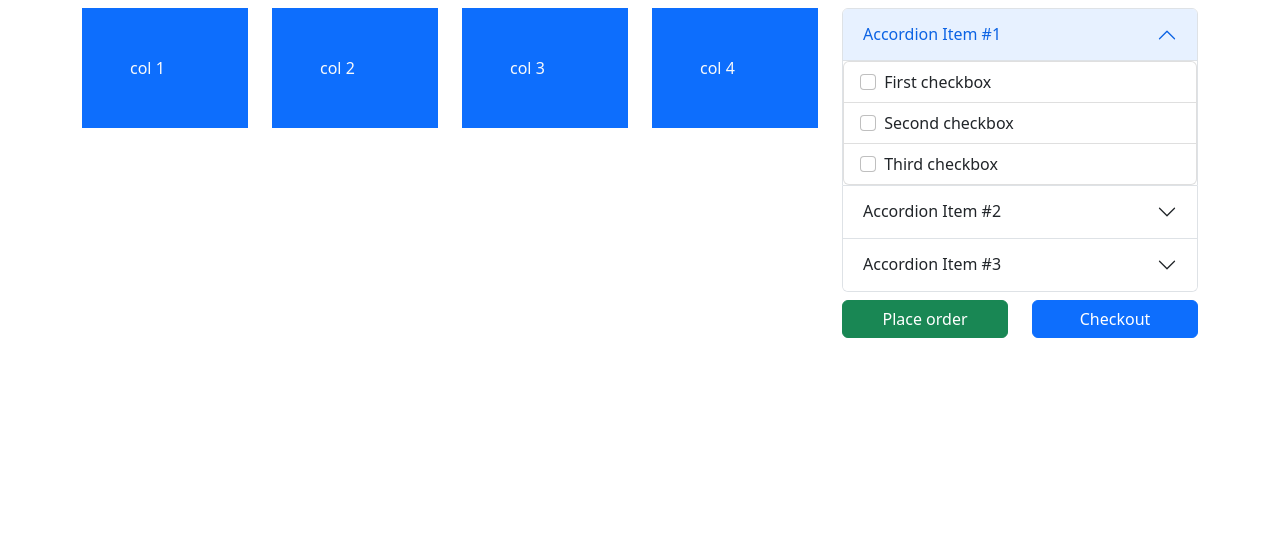
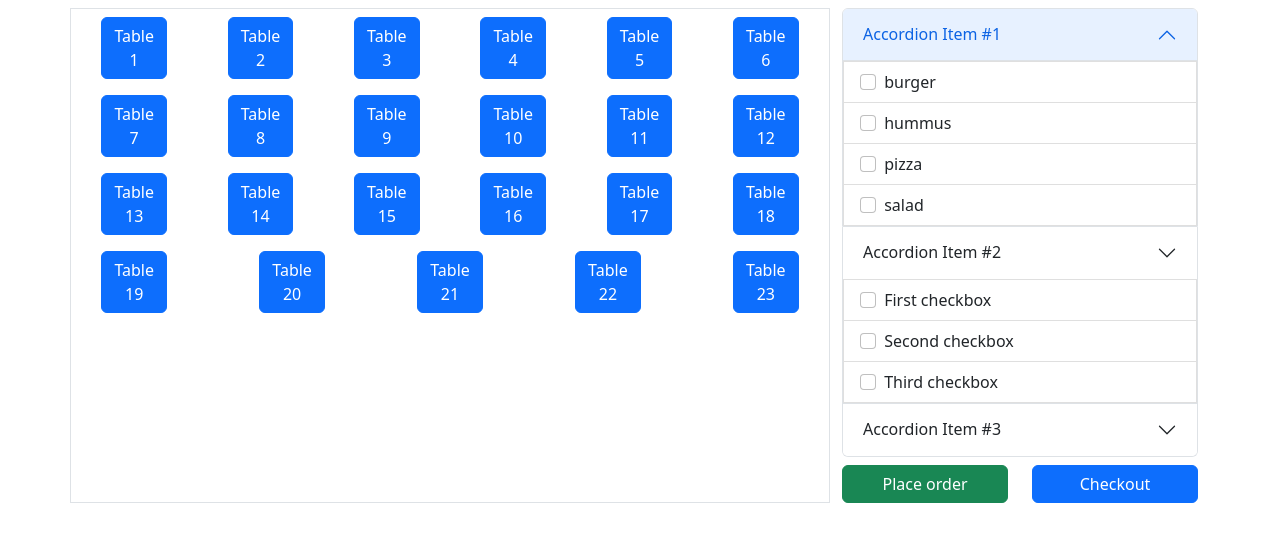
Before and after one commit to camtoth/DA219A-fullstack-group5, a website: page src/index.html in a window 1280 px wide. Drawn offline with nearby package versions, Linux system fonts and the light colour scheme.

Commit message:
implement render from js of tables and menu

```diff
--- a/src/index.html
+++ b/src/index.html
@@ -3,27 +3,15 @@
   <head>
     <meta charset="utf-8">
     <meta name="viewport" content="width=device-width, initial-scale=1">
-    <title>Bootstrap demo</title>
+    <title>Restaurant</title>
     <link href="https://cdn.jsdelivr.net/npm/bootstrap@5.2.3/dist/css/bootstrap.min.css" rel="stylesheet" integrity="sha384-rbsA2VBKQhggwzxH7pPCaAqO46MgnOM80zW1RWuH61DGLwZJEdK2Kadq2F9CUG65" crossorigin="anonymous">
     <link rel="stylesheet" href="styles.css">
   </head>
   <body>
     <div class="container mt-2">
       <div class="row">
-        <div class="col-8">
-          <div class="row justify-content-between"><!-- j-c-end, j-c-start, j-c-between, j-c-around -->
-            <div class="col-md-3">
-              <div class="p-5 bg-primary text-light">col 1</div>
-            </div>
-            <div class="col-md-3">
-              <div class="p-5 bg-primary text-light">col 2</div>
-            </div>
-            <div class="col-md-3">
-              <div class="p-5 bg-primary text-light">col 3</div>
-            </div>
-            <div class="col-md-3">
-              <div class="p-5 bg-primary text-light">col 4</div>
-            </div>
+        <div class="col-8 border">
+          <div class="row justify-content-between" id="js-tablescontainer"><!-- j-c-end, j-c-start, j-c-between, j-c-around -->
           </div>
         </div>
         <div class="col-4">
@@ -37,7 +25,18 @@
                     </button>
                   </h2>
                   <div id="panelsStayOpen-collapseOne" class="accordion-collapse collapse show">
-                    <ul class="list-group">
+                    <ul class="list-group rounded-0" id="js-menu1">
+                    </ul>
+                  </div>
+                </div>
+                <div class="accordion-item">
+                  <h2 class="accordion-header">
+                    <button class="accordion-button collapsed" type="button" data-bs-toggle="collapse" data-bs-target="#panelsStayOpen-collapseTwo" aria-expanded="false" aria-controls="panelsStayOpen-collapseTwo">
+                      Accordion Item #2
+                    </button>
+                  </h2>
+                  <div id="panelsStayOpen-collapseTwo" class="accordion-collapse collapse show">
+                    <ul class="list-group rounded-0">
                       <li class="list-group-item">
                         <input class="form-check-input me-1" type="checkbox" value="" id="firstCheckboxStretched">
                         <label class="form-check-label stretched-link" for="firstCheckboxStretched">First checkbox</label>
@@ -55,18 +54,6 @@
                 </div>
                 <div class="accordion-item">
                   <h2 class="accordion-header">
-                    <button class="accordion-button collapsed" type="button" data-bs-toggle="collapse" data-bs-target="#panelsStayOpen-collapseTwo" aria-expanded="false" aria-controls="panelsStayOpen-collapseTwo">
-                      Accordion Item #2
-                    </button>
-                  </h2>
-                  <div id="panelsStayOpen-collapseTwo" class="accordion-collapse collapse">
-                    <div class="accordion-body">
-                      <strong>This is the second item's accordion body.</strong> It is hidden by default, until the collapse plugin adds the appropriate classes that we use to style each element. These classes control the overall appearance, as well as the showing and hiding via CSS transitions. You can modify any of this with custom CSS or overriding our default variables. It's also worth noting that just about any HTML can go within the <code>.accordion-body</code>, though the transition does limit overflow.
-                    </div>
-                  </div>
-                </div>
-                <div class="accordion-item">
-                  <h2 class="accordion-header">
                     <button class="accordion-button collapsed" type="button" data-bs-toggle="collapse" data-bs-target="#panelsStayOpen-collapseThree" aria-expanded="false" aria-controls="panelsStayOpen-collapseThree">
                       Accordion Item #3
                     </button>
@@ -80,9 +67,7 @@
               </div>
               <div class="row pt-2 justify-content-between">
                 <div class="d-grid gap-2 col-6 mx-auto"><button type="button" class="btn btn-success">Place order</button></div>
-
                 <div class="d-grid gap-2 col-6 mx-auto"><button type="button" class="btn btn-primary">Checkout</button></div>
-
               </div>
             </div>
           </div>
@@ -90,6 +75,6 @@
       </div>
 
     <script src="https://cdn.jsdelivr.net/npm/bootstrap@5.2.3/dist/js/bootstrap.bundle.min.js" integrity="sha384-kenU1KFdBIe4zVF0s0G1M5b4hcpxyD9F7jL+jjXkk+Q2h455rYXK/7HAuoJl+0I4" crossorigin="anonymous"></script>
-    <script src="main.js"></script>
+    <script type="module" src="restaurant.js"></script>
   </body>
 </html>
--- /dev/null
+++ b/src/restaurant.js
@@ -0,0 +1,41 @@
+//global variables
+const tables = 23
+const menu1 = [{name: "burger"}, {name: "hummus"}, {name: "pizza"}, {name: "salad"}]
+
+
+// render functions
+function renderTables(){
+    const htmlTablesDiv = document.getElementById('js-tablescontainer')
+    //let tablesToRender = []
+	let htmlToRender = ''
+    for (let i = 0; i < tables; i++){
+        htmlToRender +=
+        `<div class="col-2 p-2 justify-content-center">
+            <div class="row">
+                <div class="d-grid gap-2 col-8 mx-auto"><button type="button" class="btn btn-primary">Table ${i+1}</button></div>
+        </div></div></div>`
+    }
+    htmlTablesDiv.innerHTML = htmlToRender
+}
+
+function renderMenu(){
+    const htmlMenuDiv = document.getElementById('js-menu1')
+    let htmlToRender = ''
+    menu1.forEach(item => {
+        htmlToRender +=
+        `<li class="list-group-item">
+        <input class="form-check-input me-1" type="checkbox" value="" id="${item.name}CheckboxStretched">
+        <label class="form-check-label stretched-link" for="${item.name}CheckboxStretched">${item.name}</label>
+        </li>`
+    })
+    htmlMenuDiv.innerHTML = htmlToRender
+}
+
+// init
+function init() {
+    //API calls to get data
+	renderTables()
+    renderMenu()
+}
+
+init()
```
